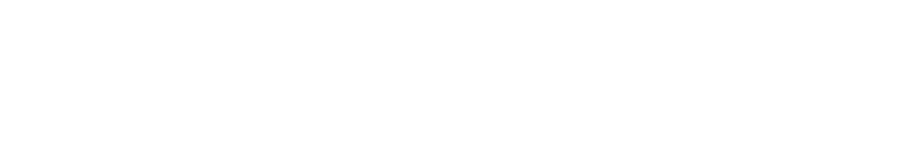
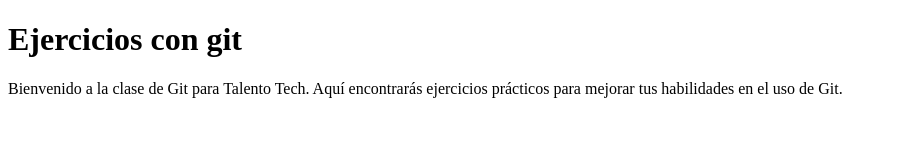
Before and after one commit to davidhernandezdiaz88-cmd/clase-git-talento-tech, a plain HTML site: page index.html in a window 1280 px wide. Shown: the whole page, without its empty margins (0-897 px from the left). Drawn offline with Linux system fonts and the light colour scheme.

Commit message:
hice un cambio

```diff
--- a/index.html
+++ b/index.html
@@ -3,5 +3,11 @@
 <head>
     <meta charset="UTF-8">
     <meta name="viewport" content="width=device-width, initial-scale=1.0">
-    <title>Sample HTML Page</title>
+    <title>Ejercicios con git</title>
+
+</head>
+<body>
+    <h1>Ejercicios con git</h1>
+    <p>Bienvenido a la clase de Git para Talento Tech. Aquí encontrarás ejercicios prácticos para mejorar tus habilidades en el uso de Git.</p>
+
 </html>
```
